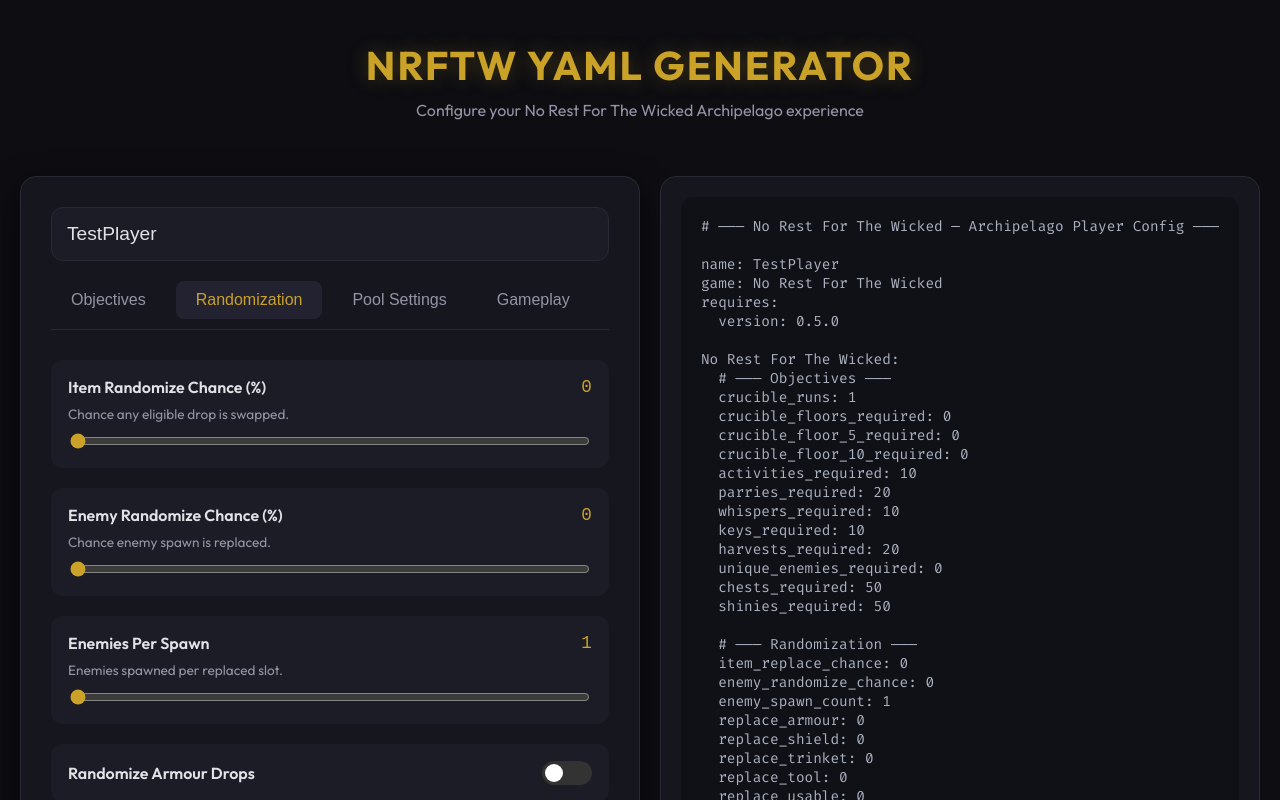
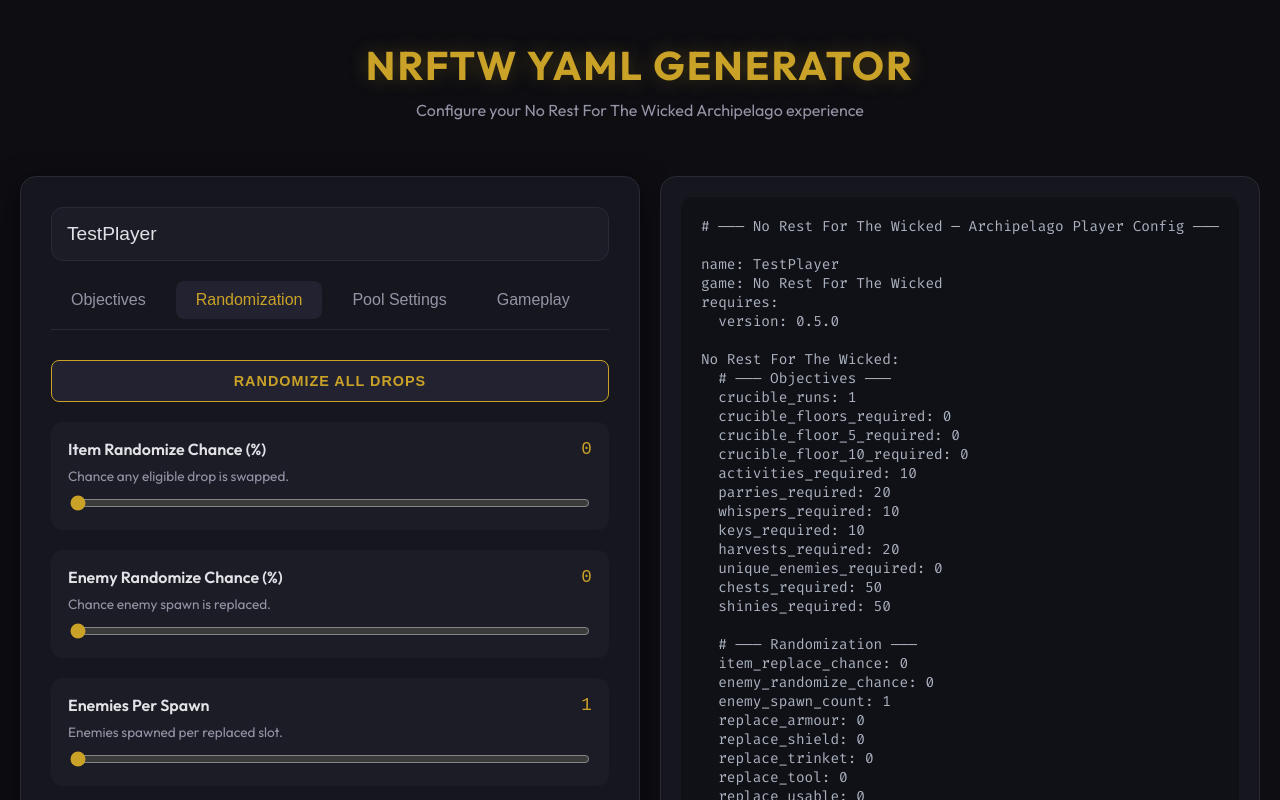
Before and after one commit to arthurstreeter/NRFTW-Archipelago-APWorld-Generator, a React (Vite) app: page / in a window 1280 px wide. Both pictures are taken after a click on the button "Randomization". Shown: the top 800 px of the page. Built offline with nearby package versions, Linux system fonts and the light colour scheme.

Commit message:
Add Randomize All Drops toggle button

```diff
--- a/src/App.jsx
+++ b/src/App.jsx
@@ -37,6 +37,21 @@
 
   const handleOptionChange = (name, value) => {
     setOptions(prev => ({ ...prev, [name]: value }))
+  }
+
+  const toggleAllDrops = () => {
+    const dropOptions = activeCategory.options
+      .filter(opt => opt.name.startsWith('replace_'))
+      .map(opt => opt.name)
+
+    const allOn = dropOptions.every(name => options[name] === 1)
+    const nextVal = allOn ? 0 : 1
+
+    const newOptions = { ...options }
+    dropOptions.forEach(name => {
+      newOptions[name] = nextVal
+    })
+    setOptions(newOptions)
   }
 
   const downloadYaml = () => {
@@ -79,6 +94,13 @@
               </button>
             ))}
           </div>
+
+          {activeTab === 'Randomization' && (
+            <button className="category_action_btn" onClick={toggleAllDrops}>
+              {activeCategory.options.filter(o => o.name.startsWith('replace_')).every(n => options[n.name] === 1)
+                ? 'Disable All Drops' : 'Randomize All Drops'}
+            </button>
+          )}
 
           <div className="option-group">
             {activeCategory.options.map(opt => (
--- a/src/index.css
+++ b/src/index.css
@@ -1,7 +1,8 @@
 :root {
   --bg-color: #0d0d12;
   --panel-bg: #16161e;
-  --accent-color: #c9a227; /* Gold/Amber like NRFTW */
+  --accent-color: #c9a227;
+  /* Gold/Amber like NRFTW */
   --accent-glow: rgba(201, 162, 39, 0.3);
   --text-primary: #e1e1e6;
   --text-secondary: #9494a6;
@@ -109,6 +110,27 @@
   background: var(--hover-bg);
 }
 
+.category_action_btn {
+  margin-bottom: 20px;
+  padding: 12px;
+  background: var(--hover-bg);
+  color: var(--accent-color);
+  border: 1px solid var(--accent-color);
+  border-radius: 8px;
+  cursor: pointer;
+  font-weight: 600;
+  transition: var(--transition-speed);
+  text-transform: uppercase;
+  font-size: 0.9rem;
+  letter-spacing: 1px;
+}
+
+.category_action_btn:hover {
+  background: var(--accent-color);
+  color: #000;
+  box-shadow: 0 0 15px var(--accent-glow);
+}
+
 .option-group {
   display: flex;
   flex-direction: column;
@@ -117,8 +139,15 @@
 }
 
 @keyframes fadeIn {
-  from { opacity: 0; transform: translateY(10px); }
-  to { opacity: 1; transform: translateY(0); }
+  from {
+    opacity: 0;
+    transform: translateY(10px);
+  }
+
+  to {
+    opacity: 1;
+    transform: translateY(0);
+  }
 }
 
 .option-item {
@@ -210,11 +239,11 @@
   border-radius: 50%;
 }
 
-input:checked + .slider {
+input:checked+.slider {
   background-color: var(--accent-color);
 }
 
-input:checked + .slider:before {
+input:checked+.slider:before {
   transform: translateX(26px);
 }
 
```
